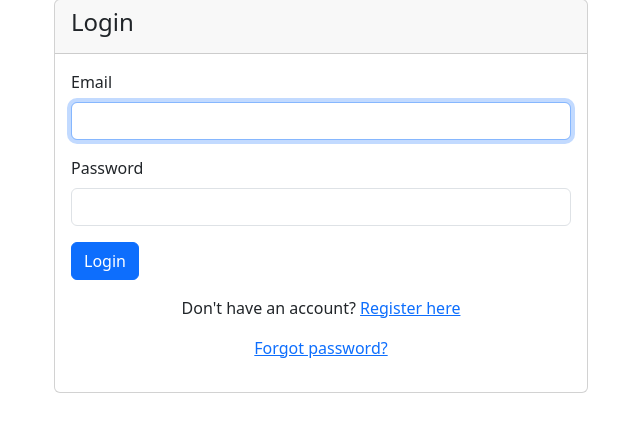
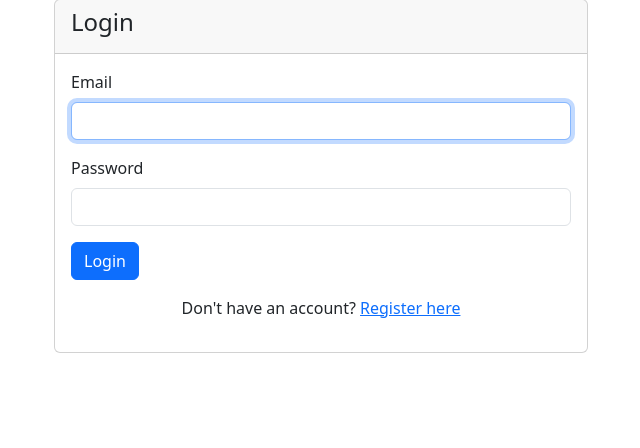
Before and after one commit to AndreyV105105105/Map_of_local_issues, a Django app: page /users/login/ in a window 1280 px wide. Shown: the part 105-553 px from the top of the page, without its empty margins (319-959 px from the left). Run offline with Django 5.2, Linux system fonts and the light colour scheme.

Commit message:
пока убрал reset password и починил проверку аутентификации

```diff
--- a/templates/users/login.html
+++ b/templates/users/login.html
@@ -32,7 +32,6 @@
           </form>
           <div class="mt-3 text-center">
             <p>{% trans "Don't have an account?" %} <a href="{% url 'users:register' %}">{% trans "Register here" %}</a></p>
-            <p><a href="{% url 'users:password_reset' %}">{% trans "Forgot password?" %}</a></p>
           </div>
         </div>
       </div>
--- a/users/views.py
+++ b/users/views.py
@@ -36,7 +36,7 @@ def login_view(request):
         if form.is_valid():
             email = form.cleaned_data.get('username')
             password = form.cleaned_data.get('password')
-            user = authenticate(request, email=email, password=password)
+            user = authenticate(request, username=email, password=password)
             if user is not None:
                 login(request, user)
                 messages.success(request, _("You are now logged in."))
```
